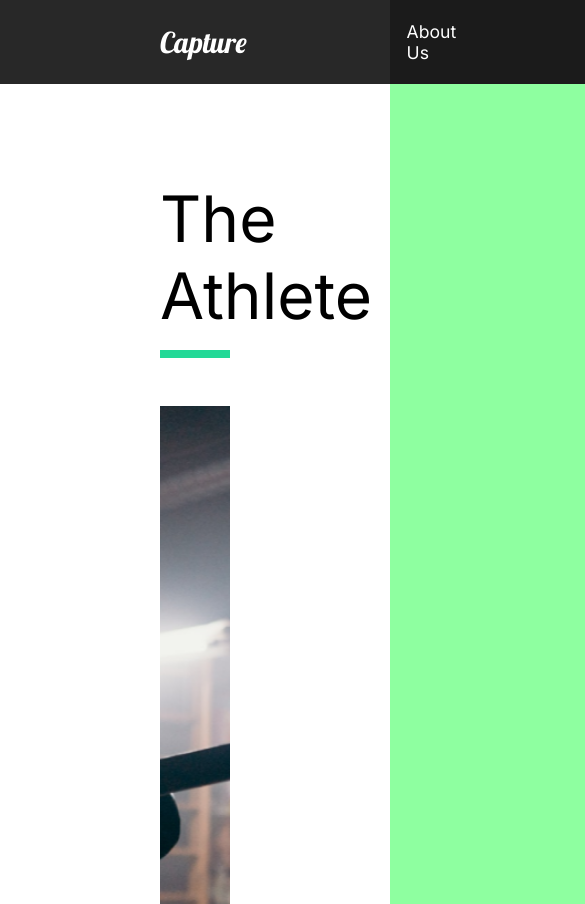
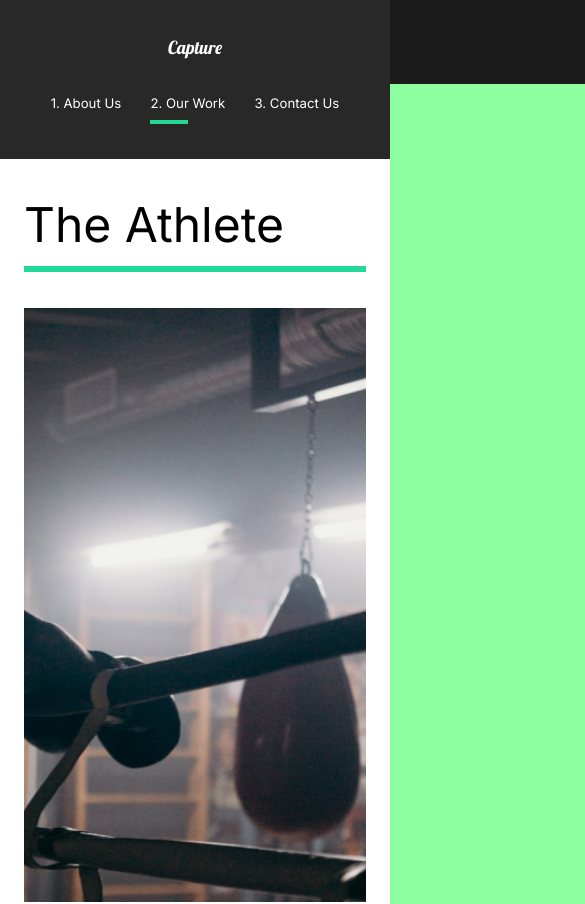
Before and after one commit to julesow/capture-portfollio, a React (Create React App) app: page /work in a window 390 px wide. Shown: the top 904 px of the page, 585 px wide, since content can reach past the window. Built offline with nearby package versions, Linux system fonts and the light colour scheme.

Commit message:
makes it mobile friendly

```diff
--- a/src/components/GlobalStyle.js
+++ b/src/components/GlobalStyle.js
@@ -7,7 +7,14 @@
     padding:0;
     box-sizing:border-box;
 }
-
+html{
+    @media (max-width: 1700px){
+        font-size:75%;
+    }
+    @media (max-width: 1300px){
+        font-size:75%;
+    }
+}
 body{
     background:#1b1b1b;
     font-family: 'Inter', sans-serif;
--- a/src/components/Nav.js
+++ b/src/components/Nav.js
@@ -1,9 +1,11 @@
 import React from "react";
 import styled from "styled-components";
-import {Link} from "react-router-dom";
-
+import { Link } from "react-router-dom";
+import { motion } from "framer-motion";
+import { useLocation } from "react-router-dom";
 
 const Nav = () => {
+  const { pathname } = useLocation();
   return (
     <StyledNav>
       <h1>
@@ -13,13 +15,28 @@
       </h1>
       <ul>
         <li>
-          <Link to="/">About Us</Link>
+          <Link to="/">1. About Us</Link>
+          <Line
+            transition={{ duration: 0.75 }}
+            initial={{ width: "0%" }}
+            animate={{ width: pathname === "/" ? "50%" : "0%" }}
+          />
         </li>
         <li>
-          <Link to="work">Our Work</Link>
+          <Link to="/work">2. Our Work</Link>
+          <Line
+            transition={{ duration: 0.75 }}
+            initial={{ width: "0%" }}
+            animate={{ width: pathname === "/work" ? "50%" : "0%" }}
+          />
         </li>
         <li>
-          <Link to="contactus">Contact Us</Link>
+          <Link to="/contact-us">3. Contact Us</Link>
+          <Line
+            transition={{ duration: 0.75 }}
+            initial={{ width: "0%" }}
+            animate={{ width: pathname === "/contact-us" ? "50%" : "0%" }}
+          />
         </li>
       </ul>
     </StyledNav>
@@ -34,8 +51,8 @@
   align-items: center;
   padding: 1rem 10rem;
   background: #282828;
-  position:sticky;
-  top:0;
+  position: sticky;
+  top: 0;
   z-index: 10;
   a {
     color: white;
@@ -45,14 +62,42 @@
     display: flex;
     list-style: none;
   }
-  li{
-      padding-left:10rem;
-      position:relative;
-  }
   #logo {
-    font-size: 1.8rem;
+    font-size: 1.5rem;
     font-family: "Lobster", cursive;
     font-weight: lighter;
+  }
+  li {
+    padding-left: 10rem;
+    position: relative;
+  }
+  @media (max-width: 1300px) {
+    flex-direction: column;
+    padding: 2rem 1rem;
+    #logo {
+      display: inline-block;
+      margin: 1rem;
+    }
+    ul {
+      padding: 2rem;
+      justify-content: space-around;
+      width: 100%;
+      li {
+        padding: 0;
+      }
+    }
+  }
+`;
+
+const Line = styled(motion.div)`
+  height: 0.3rem;
+  background: #23d997;
+  width: 0%;
+  position: absolute;
+  bottom: -80%;
+  left: 60%;
+  @media (max-width: 1300px) {
+    left: 0%;
   }
 `;
 
--- a/src/components/useScroll.js
+++ b/src/components/useScroll.js
@@ -5,7 +5,7 @@
 
 export const useScroll = () => {
   const controls = useAnimation();
-  const [element, view] = useInView({ threshold: 0.5 });
+  const [element, view] = useInView({ threshold: 0.3 });
   if (view) {
     controls.start("show");
   } else {
--- a/src/pages/ContactUs.js
+++ b/src/pages/ContactUs.js
@@ -1,4 +1,5 @@
 import React from "react";
+//Animations
 import { motion } from "framer-motion";
 import { pageAnimation, titleAnim } from "../animation";
 import styled from "styled-components";
@@ -6,34 +7,34 @@
 const ContactUs = () => {
   return (
     <ContactStyled
-      style={{ background: "#fff" }}
       exit="exit"
       variants={pageAnimation}
       initial="hidden"
       animate="show"
+      style={{ background: "#fff" }}
     >
       <Title>
         <Hide>
-          <motion.h2 variants={titleAnim}>Get in Touch</motion.h2>
+          <motion.h2 variants={titleAnim}>Get in touch.</motion.h2>
         </Hide>
       </Title>
       <div>
         <Hide>
           <Social variants={titleAnim}>
             <Circle />
-            <h2>Send Us a Message</h2>
+            <h2>Send Us A Message</h2>
           </Social>
         </Hide>
         <Hide>
           <Social variants={titleAnim}>
             <Circle />
-            <h2>Send Us a Message</h2>
+            <h2>Send an email.</h2>
           </Social>
         </Hide>
         <Hide>
           <Social variants={titleAnim}>
             <Circle />
-            <h2>Send Us a Message</h2>
+            <h2>Social Media</h2>
           </Social>
         </Hide>
       </div>
@@ -45,10 +46,17 @@
   padding: 5rem 10rem;
   color: #353535;
   min-height: 90vh;
+  @media (max-width: 1500px) {
+    padding: 2rem;
+    font-size: 1rem;
+  }
 `;
 const Title = styled.div`
   margin-bottom: 4rem;
   color: black;
+  @media (max-width: 1500px) {
+    margin-top: 5rem;
+  }
 `;
 const Hide = styled.div`
   overflow: hidden;
@@ -59,7 +67,6 @@
   height: 3rem;
   background: #353535;
 `;
-
 const Social = styled(motion.div)`
   display: flex;
   align-items: center;
--- a/src/pages/MovieDetail.js
+++ b/src/pages/MovieDetail.js
@@ -28,10 +28,10 @@
           animate="show"
           style={{background:"#fff"}}
         >
-          <Headline>
+          <HeadLine>
             <h2>{movie.title}</h2>
             <img src={movie.mainImg} alt={movie.title} />
-          </Headline>
+          </HeadLine>
           <Awards>
             {movie.awards.map(award => (
               <Award
@@ -53,7 +53,7 @@
 const Details = styled(motion.div)`
   color: white;
 `;
-const Headline = styled.div`
+const HeadLine = styled.div`
   min-height: 90vh;
   padding-top: 20vh;
   position: relative;
@@ -75,6 +75,10 @@
   margin: 5rem 10rem;
   align-items: center;
   justify-content: space-around;
+  @media (max-width: 1500px) {
+    display: block;
+    margin: 2rem 2rem;
+  }
 `;
 const AwardStyle = styled.div`
   padding: 5rem;
@@ -100,7 +104,8 @@
   }
 `;
 
-export const Award = ({ title, description }) => {
+//Award Component
+const Award = ({ title, description }) => {
   return (
     <AwardStyle>
       <h3>{title}</h3>
--- a/src/pages/OurWork.js
+++ b/src/pages/OurWork.js
@@ -65,11 +65,15 @@
     </Work>
   );
 };
+
+
 const Work = styled(motion.div)`
   min-height: 100vh;
   overflow: hidden;
   padding: 5rem 10rem;
-  background: white;
+  @media (max-width: 1300px) {
+    padding: 2rem 2rem;
+  }
   h2 {
     padding: 1rem 0rem;
   }
@@ -91,6 +95,7 @@
   overflow: hidden;
 `;
 
+//Frame Animation
 const Frame1 = styled(motion.div)`
   position: fixed;
   left: 0;
--- a/src/styles.js
+++ b/src/styles.js
@@ -1,35 +1,44 @@
-import styled from 'styled-components'
-import {motion} from 'framer-motion'
+import styled from "styled-components";
+import { motion } from "framer-motion";
 
 export const About = styled(motion.div)`
-  min-height:90vh;
+  min-height: 90vh;
   display: flex;
   align-items: center;
   justify-content: space-between;
-  padding:5rem 10rem;
+  padding: 5rem 10rem;
   color: white;
+  @media (max-width: 1300px) {
+    display: block;
+    padding: 2rem 2rem;
+    text-align: center;
+  }
 `;
 export const Description = styled.div`
-  flex:1;
-  padding-right:5rem;
-  z-index:2;
-  h2{
-    font-weight:lighter;
+  flex: 1;
+  padding-right: 5rem;
+  z-index: 2;
+  h2 {
+    font-weight: lighter;
   }
-
+  @media (max-width: 1300px) {
+    padding: 0;
+    button {
+      margin: 2rem 0rem 5rem 0rem;
+    }
+  }
 `;
 export const Image = styled.div`
-  flex:1;
-  overflow:hidden;
-  z-index:2;
-  img{
-    width:100%;
-    height:80vh;
-    object-fit:cover;
-
+  z-index: 2;
+  flex: 1;
+  overflow: hidden;
+  img {
+    width: 100%;
+    height: 80vh;
+    object-fit: cover;
   }
 `;
 
-export const Hide= styled.div`
-  overflow:hidden;
-`
+export const Hide = styled.div`
+  overflow: hidden;
+`;
```
